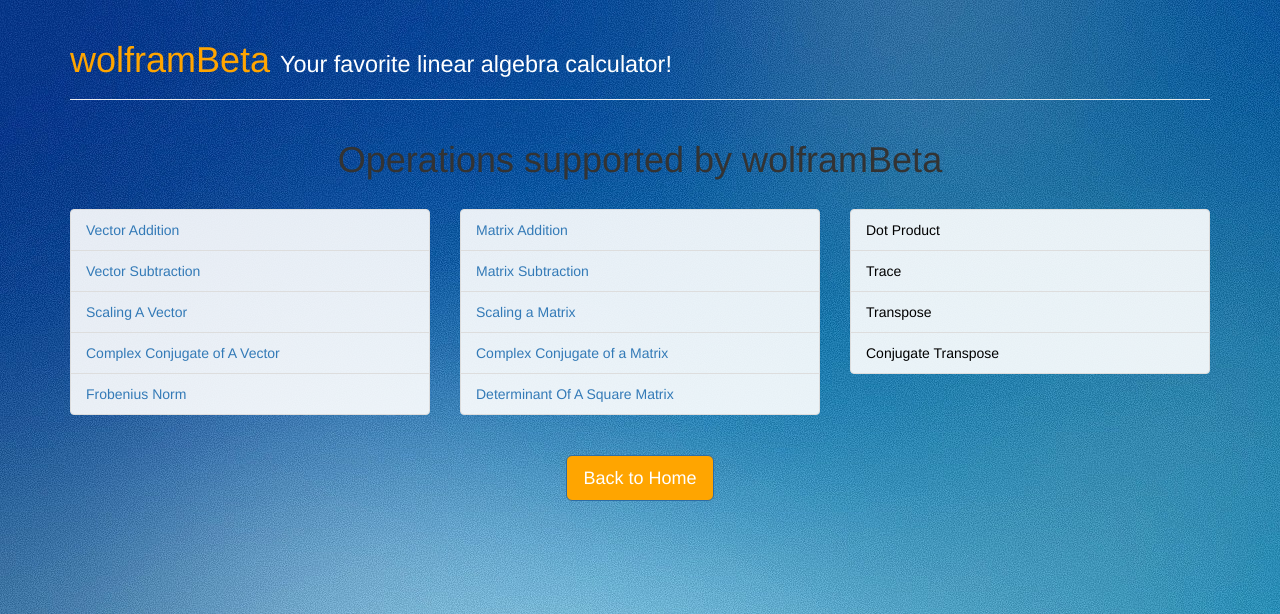
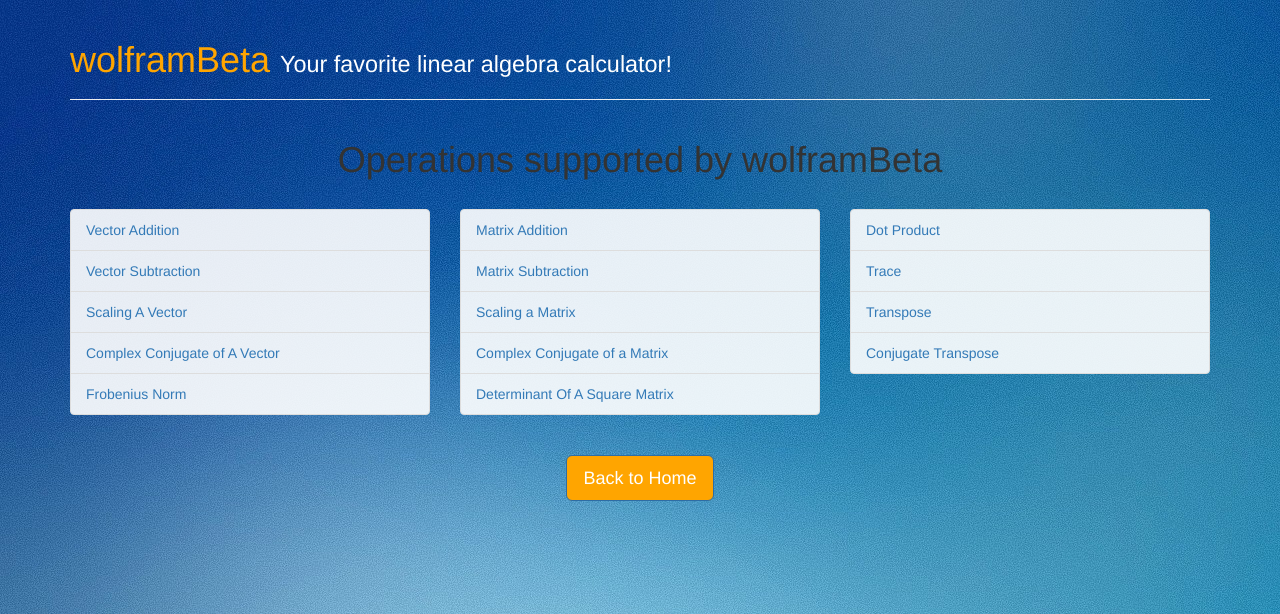
Before and after one commit to ayu7/wolf, a Flask app: page /operations in a window 1280 px wide. Shown: the top 614 px of the page. Run offline with Flask 2, Linux system fonts and the light colour scheme; some libraries are stand-ins or nearby versions.

Commit message:
operations

```diff
--- a/templates/operations.html
+++ b/templates/operations.html
@@ -24,10 +24,10 @@
   </div>
   <div class="col-lg-4">
     <ul class="list-group">
-      <li class="list-group-item">Dot Product</li>
-      <li class="list-group-item">Trace</li>
-      <li class="list-group-item">Transpose</li>
-      <li class="list-group-item">Conjugate Transpose</li>
+      <li class="list-group-item"><a href="http://mathworld.wolfram.com/DotProduct.html">Dot Product</a></li>
+      <li class="list-group-item"><a href="http://mathworld.wolfram.com/MatrixTrace.html">Trace</a></li>
+      <li class="list-group-item"><a href="http://mathworld.wolfram.com/Transpose.html">Transpose</a></li>
+      <li class="list-group-item"><a href="http://mathworld.wolfram.com/ConjugateTranspose.html">Conjugate Transpose</a></li>
     </ul>
   </div>
 </div>
```
